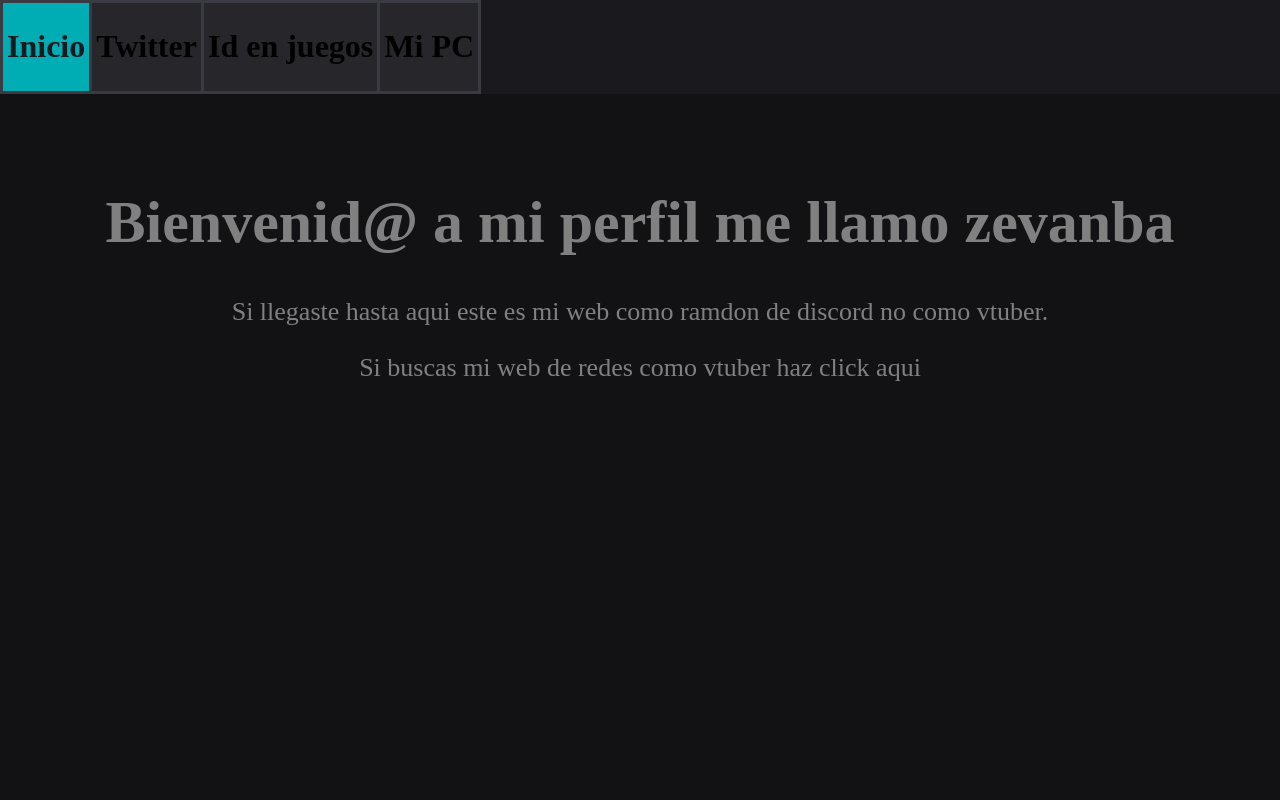
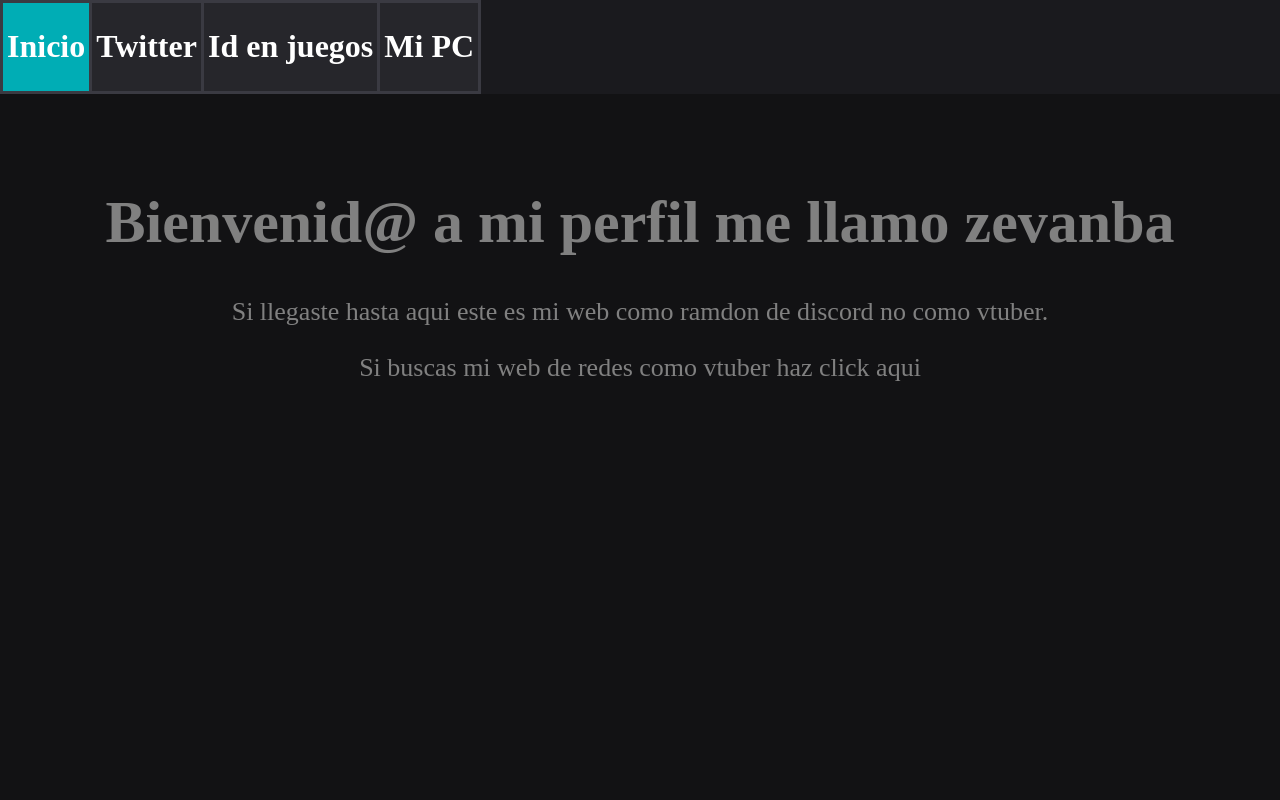
Before and after one commit to zevanba/discord, a plain HTML site: page index.html in a window 1280 px wide. Shown: the top 800 px of the page. Drawn offline with Linux system fonts and the light colour scheme.

Commit message:
Actualizar index.css

```diff
--- a/index.css
+++ b/index.css
@@ -5,6 +5,13 @@
 
 background-color: #1a1a1e;
 
+
+
+}
+
+H1{
+
+color: white;
 
 
 }
```
